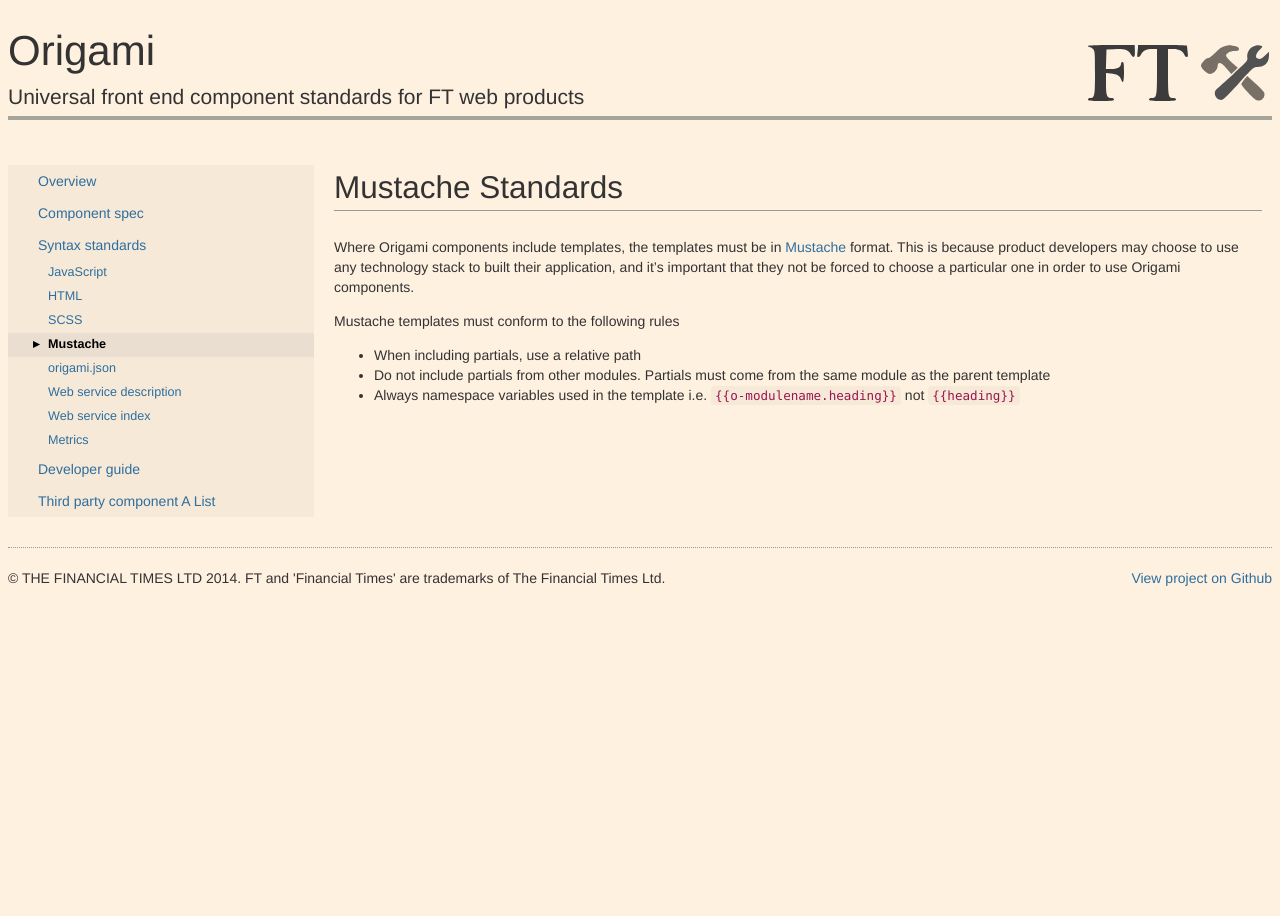
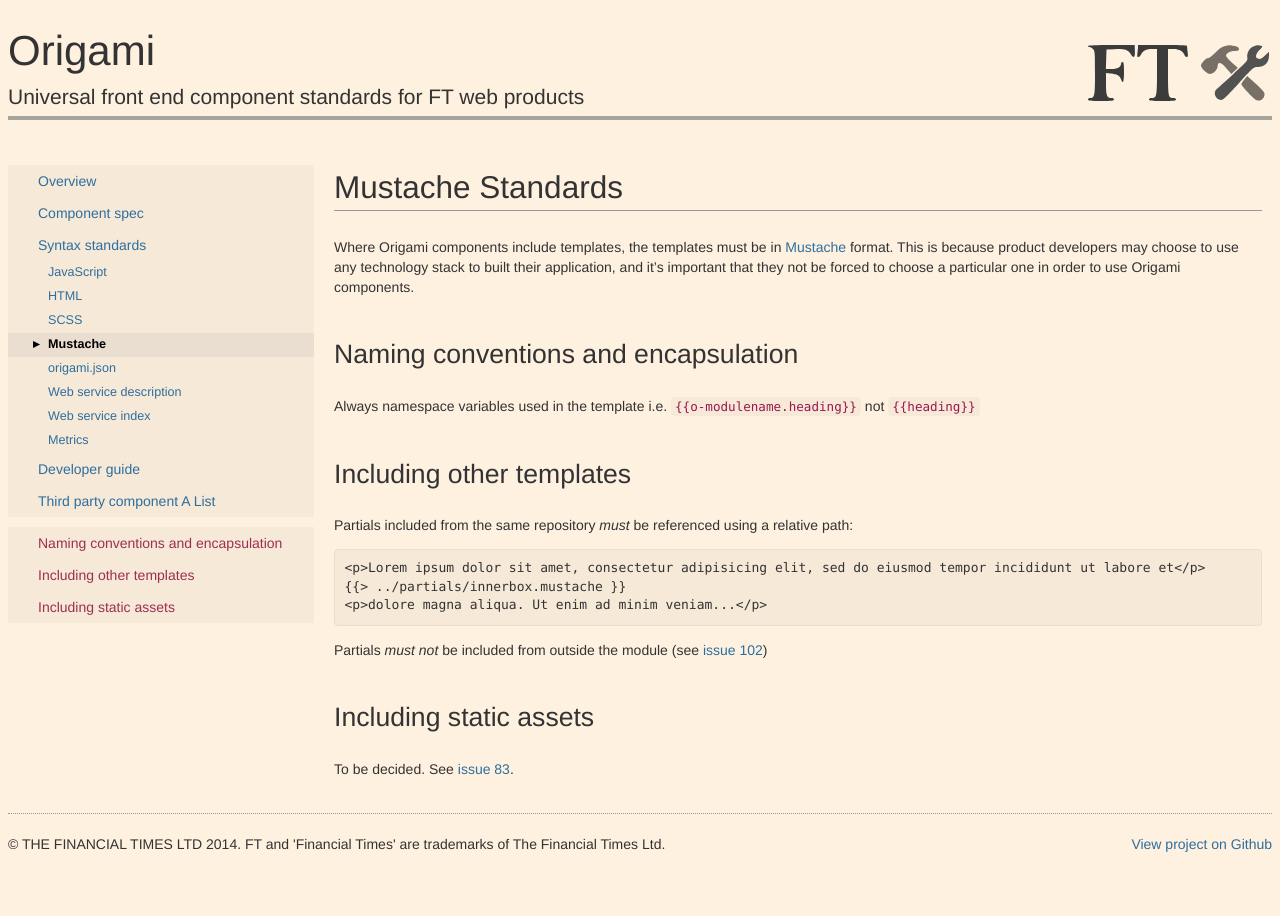
Before and after one commit to Financial-Times/ft-origami, a Jekyll site: the page built from docs/syntax/mustache.md, in a window 1280 px wide. Built offline with Jekyll 4.4.1, drawn with Linux system fonts in a browser that asks for light colours.

Commit message:
Clarify existing standard, link to current issues

```diff
--- a/docs/syntax/mustache.md
+++ b/docs/syntax/mustache.md
@@ -9,8 +9,22 @@ permalink: /docs/syntax/mustache/
 
 Where Origami components include templates, the templates must be in [Mustache](http://mustache.github.io/) format.  This is because product developers may choose to use any technology stack to built their application, and it's important that they not be forced to choose a particular one in order to use Origami components.
 
-Mustache templates must conform to the following rules
+## Naming conventions and encapsulation
 
-* When including partials, use a relative path
-* Do not include partials from other modules.  Partials must come from the same module as the parent template
-* Always namespace variables used in the template i.e. <code>&#123;{o-modulename.heading}&#125;</code> not <code>&#123;{heading}&#125;</code>
+Always namespace variables used in the template i.e. <code>&#123;{o-modulename.heading}&#125;</code> not <code>&#123;{heading}&#125;</code>
+
+## Including other templates
+
+Partials included from the same repository *must* be referenced using a relative path:
+
+<pre><code>&lt;p>Lorem ipsum dolor sit amet, consectetur adipisicing elit, sed do eiusmod tempor incididunt ut labore et&lt;/p>
+&#123;{> ../partials/innerbox.mustache }&#125;
+&lt;p>dolore magna aliqua. Ut enim ad minim veniam...&lt;/p>
+</code></pre>
+
+Partials *must not* be included from outside the module (see [issue 102](https://github.com/Financial-Times/ft-origami/issues/102))
+
+
+## Including static assets
+
+To be decided.  See [issue 83](https://github.com/Financial-Times/ft-origami/issues/83).
```
